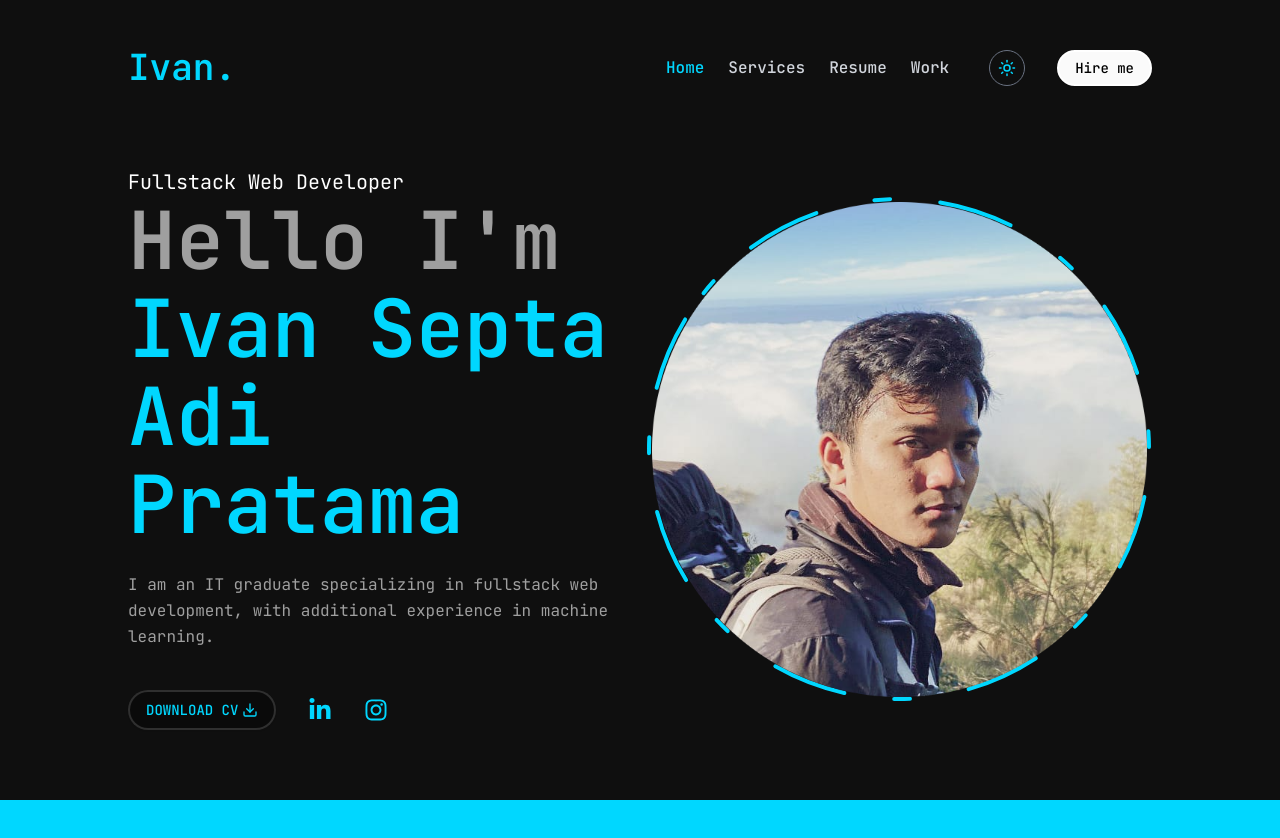
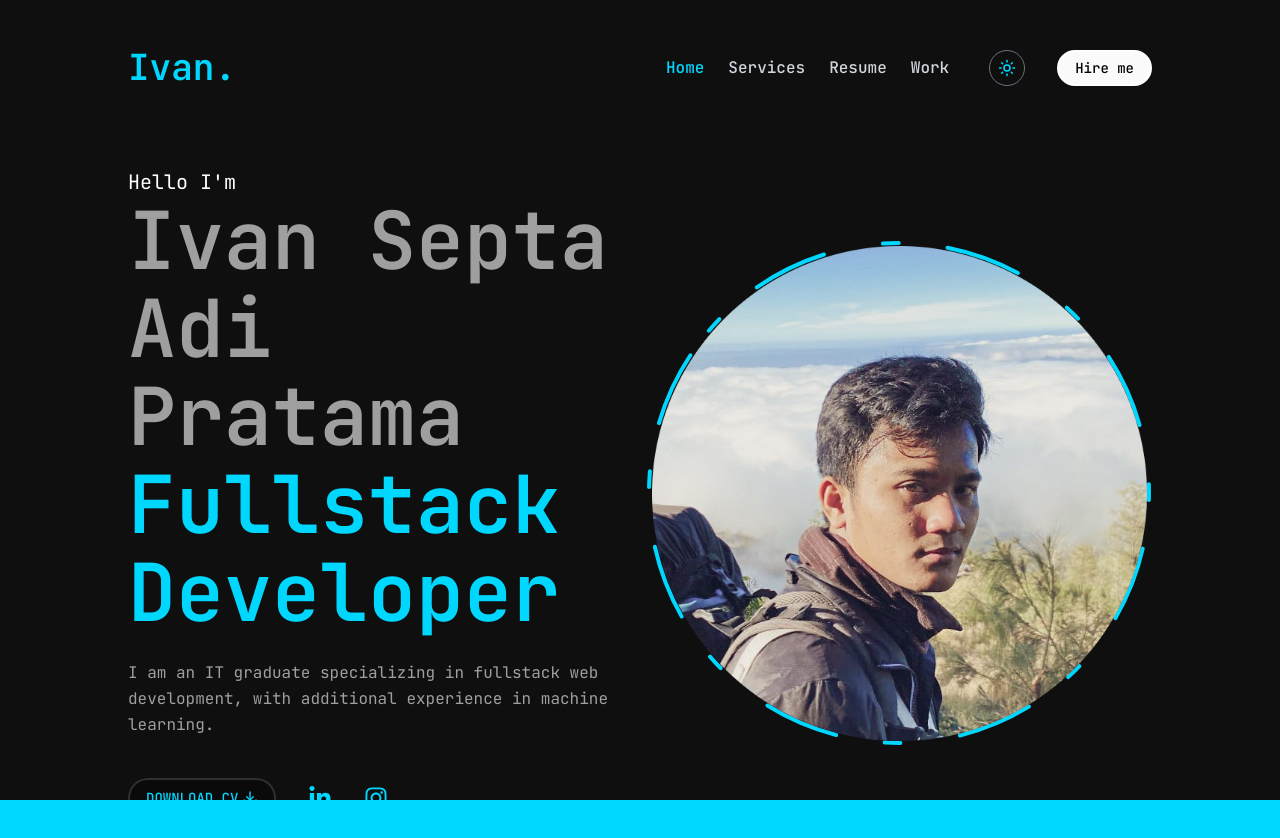
Before and after one commit to Vannnsss/ivan-portfolio, a Next.js app: page / in a window 1280 px wide. Shown: the top 838 px of the page. Built offline with nearby package versions, Linux system fonts and the light colour scheme.

Commit message:
Update SEO

```diff
--- a/app/page.tsx
+++ b/app/page.tsx
@@ -6,7 +6,7 @@ import Photo from '@/components/Photo';
 import Stats from '@/components/Stats';
 
 export const metadata = {
-  title: 'Ivan Septa | Fullstack Web Developer',
+  title: 'Ivan Septa Adi Pratama | Fullstack Developer',
   description:
     'Portofolio pribadi Ivan Septa Adi Pratama — Fullstack Developer dengan keahlian React, Next.js, dan machine learning.',
   keywords: [
@@ -19,24 +19,24 @@ export const metadata = {
   ],
   robots: 'index, follow',
   openGraph: {
-    title: 'Ivan Septa | Fullstack Web Developer',
+    title: 'Ivan Septa Adi Pratama | Fullstack Developer',
     description:
       'Portofolio pribadi Ivan Septa Adi Pratama — Fullstack Developer dengan keahlian React, Next.js, dan machine learning.',
     url: 'https://ivanseptaadipratama.vercel.app/',
     images: [
       {
-        url: '/images/preview.png',
+        url: '/assets/ivan.png',
         width: 1200,
         height: 630,
-        alt: 'Ivan Septa Portofolio Preview',
+        alt: 'Ivan Septa Adi Pratama',
       },
     ],
   },
   twitter: {
     card: 'summary_large_image',
-    title: 'Ivan Septa | Fullstack Developer',
+    title: 'Ivan Septa Adi Pratama | Fullstack Developer',
     description: 'Fullstack Web Developer yang fokus pada Next.js dan teknologi modern.',
-    images: ['/images/preview.png'],
+    images: ['/assets/ivan.png'],
   },
 };
 
@@ -47,12 +47,14 @@ export default function Home() {
         <div className="flex flex-col xl:flex-row items-center justify-between xl:pt-8 xl:pb-24">
           {/* Text Section */}
           <div className="text-center xl:text-left order-2 xl:order-none">
-            <span className="text-xl text-accent dark:text-white">Fullstack Web Developer</span>
+            <p className="text-xl text-accent dark:text-white">
+              Hello I'm
+            </p>
 
             <h1 className="h1 mb-6 text-black dark:text-white/60">
-              Hello I'm <br />
-              <span className="text-accent dark:text-new">Ivan Septa Adi Pratama</span>
+              Ivan Septa Adi Pratama <br /> <span className="text-accent dark:text-new">Fullstack Developer</span>
             </h1>
+
 
             <p className="max-w-[500px] mb-10 text-dark dark:text-white/60 leading-relaxed">
               I am an IT graduate specializing in fullstack web development, with additional experience in machine
--- a/components/Photo.tsx
+++ b/components/Photo.tsx
@@ -25,7 +25,7 @@ const Photo = () => {
             }}
             className="w-[298px] h-[298px] xl:w-[495px] xl:h-[495px] mix-blend-normal absolute left-1.5 top-1.5
                         md:w-[290px] md:h-[290px] sm:w-[290px] sm:h-[290px]">
-                <Image src="/assets/ivan.png" priority quality={100} fill alt='photo' className='object-contain'/>
+                <Image src="/assets/ivan.png" priority quality={100} fill alt="Ivan Septa Adi Pratama, Fullstack Web Developer" className='object-contain'/>
             </motion.div>
 
             {/* circle */}
```
